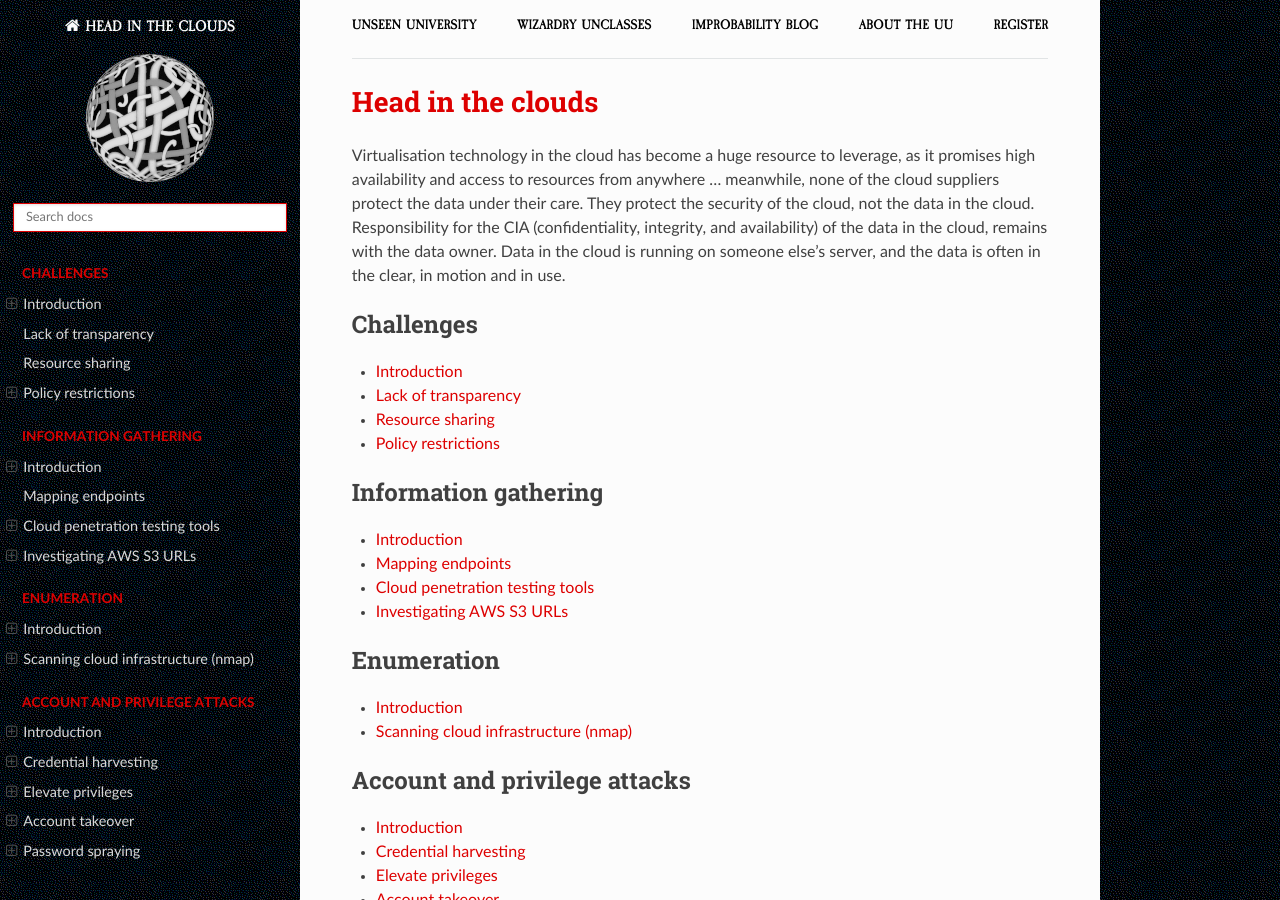
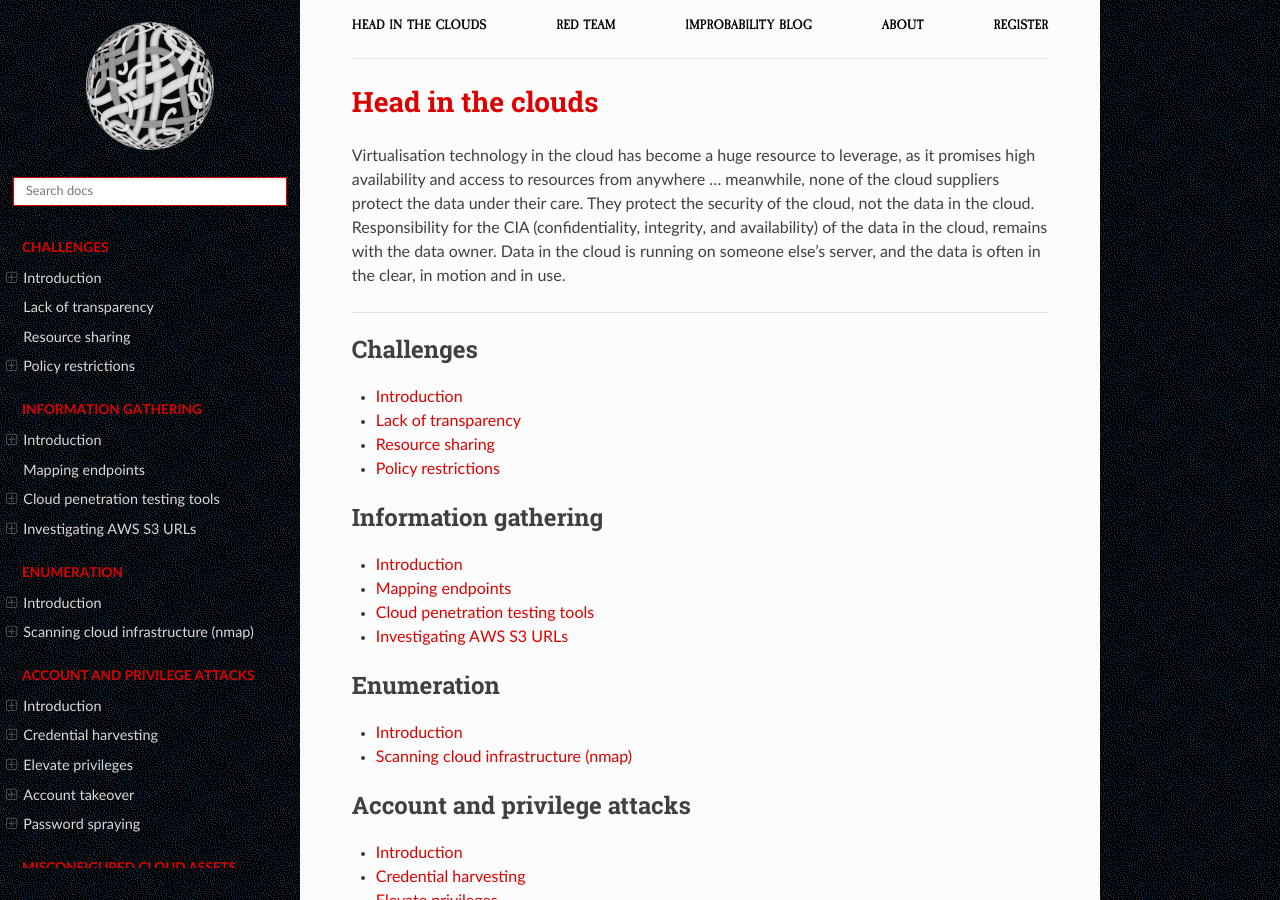
Before and after one commit to tymyrddin/red-cloud, a Sphinx documentation site: the page built from source/index.rst, in a window 1280 px wide and 900 px high. Built offline with Sphinx 7.4.7 and the Read the Docs theme 2.0.0, drawn with Linux system fonts in a browser that asks for light colours.

Commit message:
improved navigation

```diff
--- a/source/_templates/breadcrumbs.html
+++ b/source/_templates/breadcrumbs.html
@@ -1,10 +1,10 @@
 <div class="container">
     <topnav>
             <ul>
-                <li class="nav__item"><a href="https://uu.tymyrddin.dev/" class="nav__link">Unseen University</a></li>
-                <li class="nav__item"><a href="https://uu.tymyrddin.dev/" class="nav__link">Wizardry Unclasses</a></li>
+                <li class="nav__item"><a href="https://red.tymyrddin.dev/projects/cloud/" class="nav__link">Head in the clouds</a></li>
+                <li class="nav__item"><a href="https://red.tymyrddin.dev/" class="nav__link">Red Team</a></li>
                 <li class="nav__item"><a href="https://uu.tymyrddin.dev/blog/" class="nav__link">Improbability Blog</a></li>
-                <li class="nav__item"><a href="https://uu.tymyrddin.dev/about/" class="nav__link">About the UU</a></li>
+                <li class="nav__item"><a href="https://uu.tymyrddin.dev/about/" class="nav__link">About</a></li>
                 <li class="nav__item"><a href="https://uu.tymyrddin.dev/registration/" class="nav__link">Register</a></li>
             </ul>
     </topnav>
--- a/source/conf.py
+++ b/source/conf.py
@@ -44,6 +44,7 @@
     'display_version': True,
     'prev_next_buttons_location': 'bottom',
     'style_external_links': False,
+    'logo_only': True,
     # Toc options
     'collapse_navigation': False,
     'sticky_navigation': False,
--- a/source/index.rst
+++ b/source/index.rst
@@ -6,6 +6,8 @@
 They protect the security of the cloud, not the data in the cloud. Responsibility for the CIA (confidentiality,
 integrity, and availability) of the data in the cloud, remains with the data owner. Data in the cloud is running on
 someone else's server, and the data is often in the clear, in motion and in use.
+
+----
 
 .. toctree::
    :maxdepth: 1
```
Also changed, not shown: other parts of source/index.rst (+0 -5 lines).
